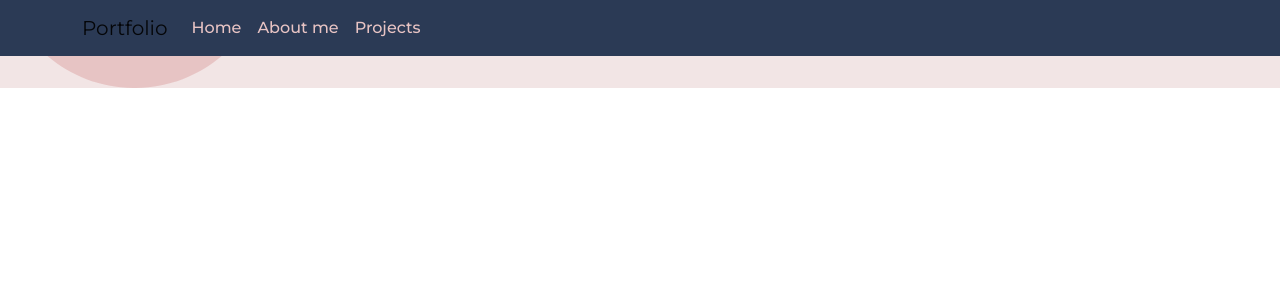
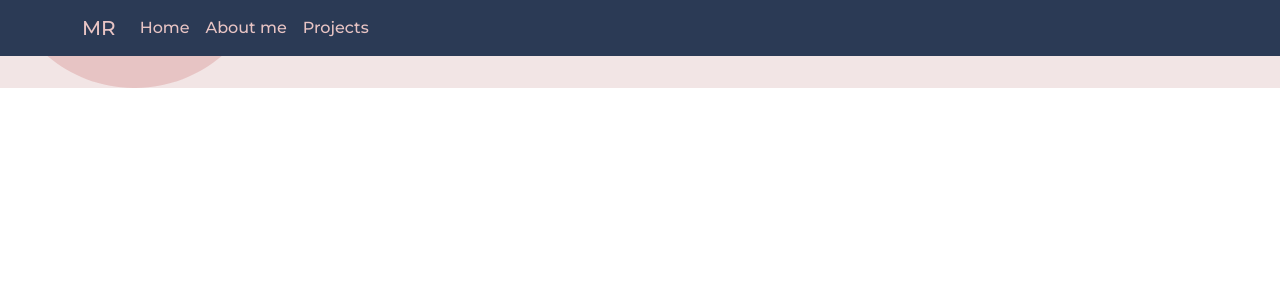
Before and after one commit to mayrars/my-portfolio, a Next.js app: page / in a window 1280 px wide. Shown: the top 300 px of the page. Built offline with nearby package versions, Linux system fonts and the light colour scheme; a web font is replaced by a local one.

Commit message:
Adding href

```diff
--- a/src/app/components/Headerbar.jsx
+++ b/src/app/components/Headerbar.jsx
@@ -11,7 +11,7 @@ export default function Headerbar () {
   return (
     <Navbar className={styles.header} expand='lg' sticky='top'>
       <Container>
-        <NavbarBrand>Portfolio</NavbarBrand>
+        <NavbarBrand href='/' className={styles.logo}>MR</NavbarBrand>
         <NavbarToggle aria-controls='basic-navbar-nav' />
         <NavbarCollapse id='navigate'>
           <Nav className='me-auto'>
```
